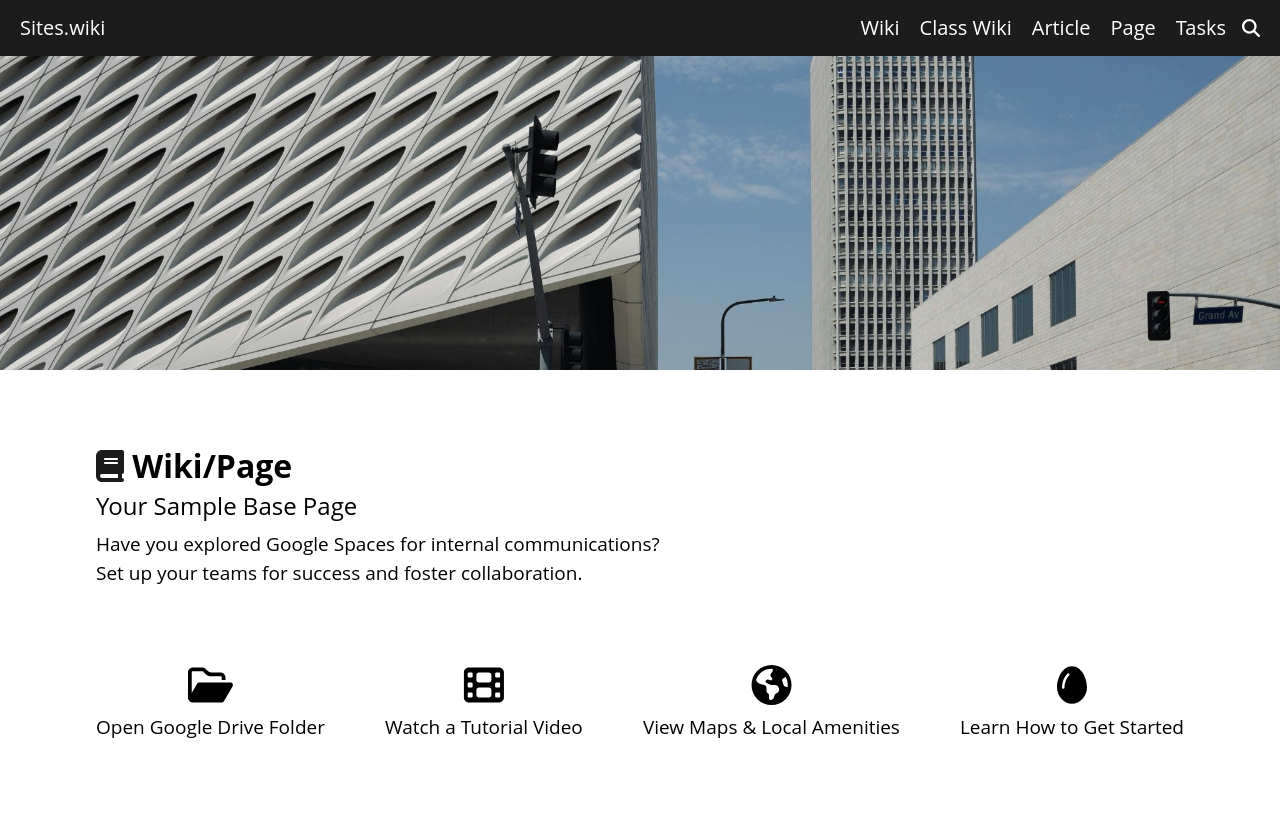
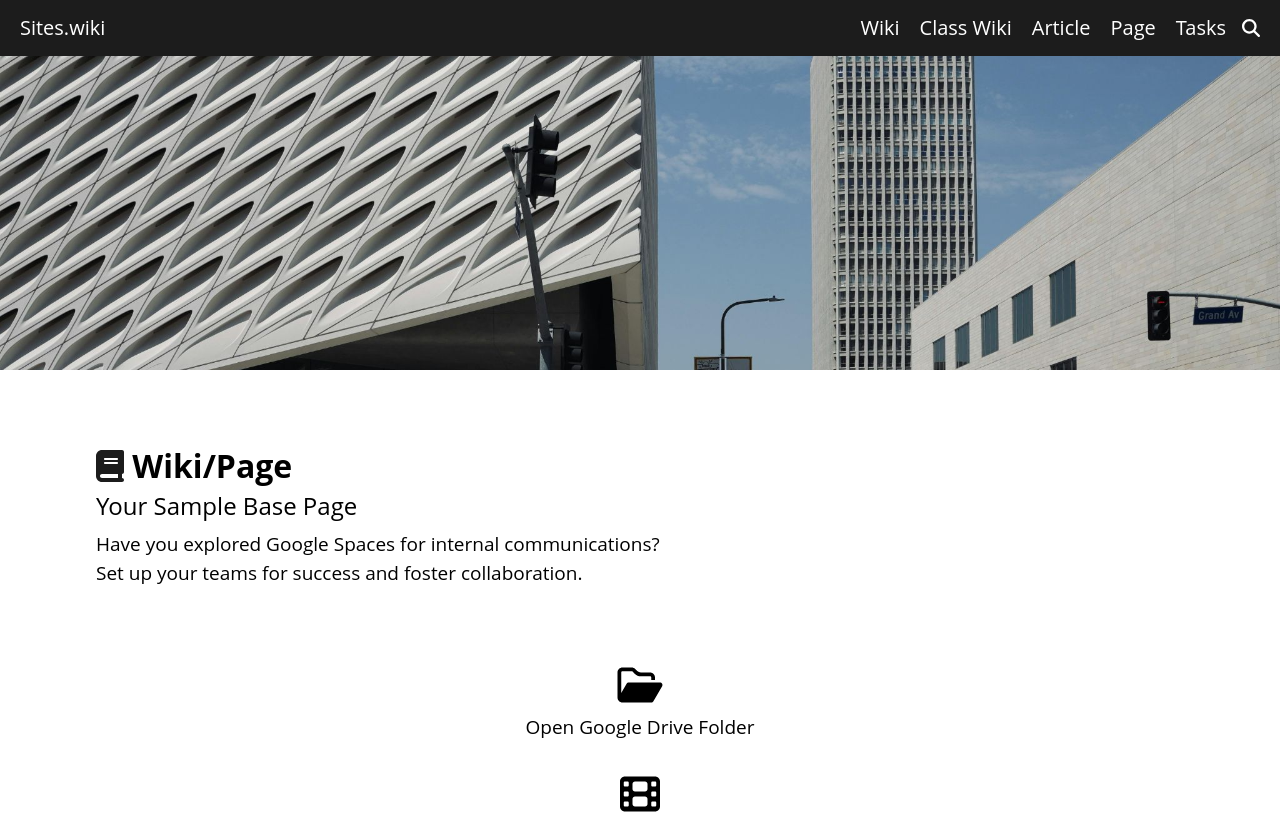
Before and after one commit to tailn804/nhakhoa-clone, a Vue app: page /page in a window 1280 px wide. Shown: the top 814 px of the page. Built offline with nearby package versions, Linux system fonts and the light colour scheme.

Commit message:
fix bug line blue responsive mobile

```diff
--- a/src/assets/css/main.css
+++ b/src/assets/css/main.css
@@ -14,9 +14,19 @@ body {
   box-sizing: border-box;
   font-family: "Open Sans", sans-serif;
   background: white;
+  border-style: none;
 
   @media (max-width: 1024px) {
     height: 100%;
     font-size: 14px;
   }
 }
+
+*,
+::before,
+::after {
+    box-sizing: border-box;
+    border-width: 0; /* Đảm bảo không có độ dày viền */
+    border-style: none; /* Ghi đè border-style thành none */
+    border-color: #e5e7eb; /* Màu viền nếu cần */
+}
--- a/src/pages/HomePage.vue
+++ b/src/pages/HomePage.vue
@@ -24,7 +24,7 @@
       <!-- Content -->
       <div class="sm:grid sm:grid-cols-2 sm:px-2 mt-10 py-3 w-full flex flex-col justify-center items-center">
         <div class="sm:w-full w-[276px]" v-for="category in dataCategories" :key="category.id">
-          <div class="border-b border-black py-2 sm:w-[75%]">
+          <div class="border-bottom py-2 sm:w-[75%]">
             <span class="leading-8 font-bold text-lg">
             {{ category.title }}
           </span>
@@ -160,4 +160,11 @@ const props = defineProps({
 </script>
 
 <style scoped>
+.border-bottom{
+  border-bottom: 1px solid black;
+}
+.no-border{
+  border-style: none;
+  border-width: 0;
+}
 </style>
--- a/src/pages/PageClass.vue
+++ b/src/pages/PageClass.vue
@@ -6,7 +6,7 @@
     </div>
 
     <!-- Content -->
-    <div class=" grid sm:w-full grid-cols-1 sm:px-24 w-[392px] pt-[72px] mx-auto bg-white">
+    <div class=" grid sm:w-full grid-cols-1 sm:px-24 w-[392px] pt-[72px] mx-auto">
         <!-- Logo -->
         <div class="text-[32px]">
             <font-awesome-icon class=" text-[#1C1C1C]" :icon="['fas', 'book']" />
@@ -21,7 +21,7 @@
             <div class="text-[19px]">Set up your teams for success and foster collaboration.</div>
         </div>
 
-        <div class="sm:flex justify-between text-center pt-[62px] ">
+        <div class="sm:flex flex-col justify-between text-center pt-[62px] ">
             <div class=" flex flex-col py-4" v-for="item in listDataIcon" :key="item.id">
                 <font-awesome-icon class="text-[40px]" :icon="item.icon" />
                 <span class="mt-2 text-[19px]">
@@ -119,6 +119,9 @@
             </div>
     </div>
 </template>
+<style >
+
+</style>
 <script setup>
 import { icon } from '@fortawesome/fontawesome-svg-core';
 import { ref } from 'vue';
--- a/src/pages/TasksPage.vue
+++ b/src/pages/TasksPage.vue
@@ -85,7 +85,7 @@
                     </span>
                 </div>
             </div>
-        </div>
+    </div>
 </template>
 <script setup>
 import { icon } from '@fortawesome/fontawesome-svg-core';
```
